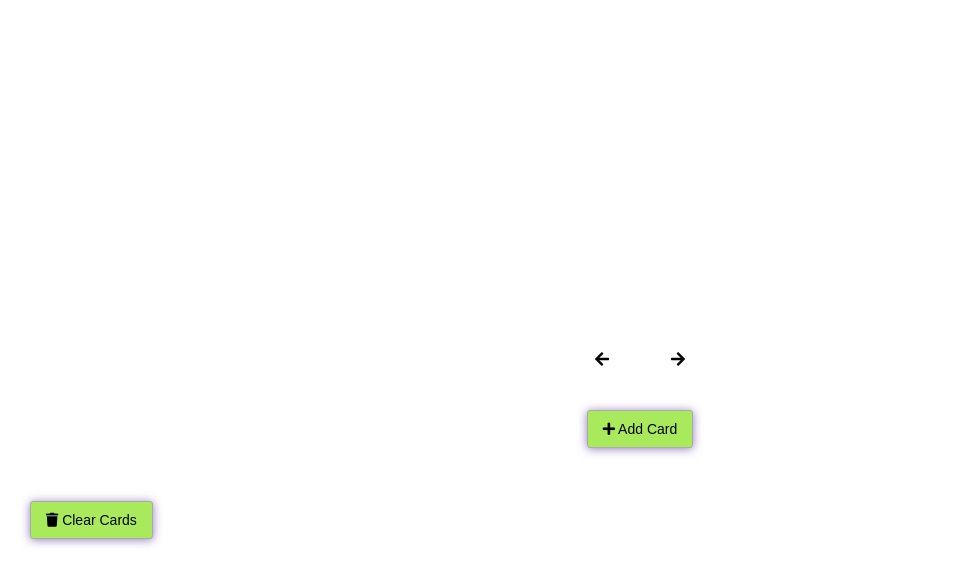
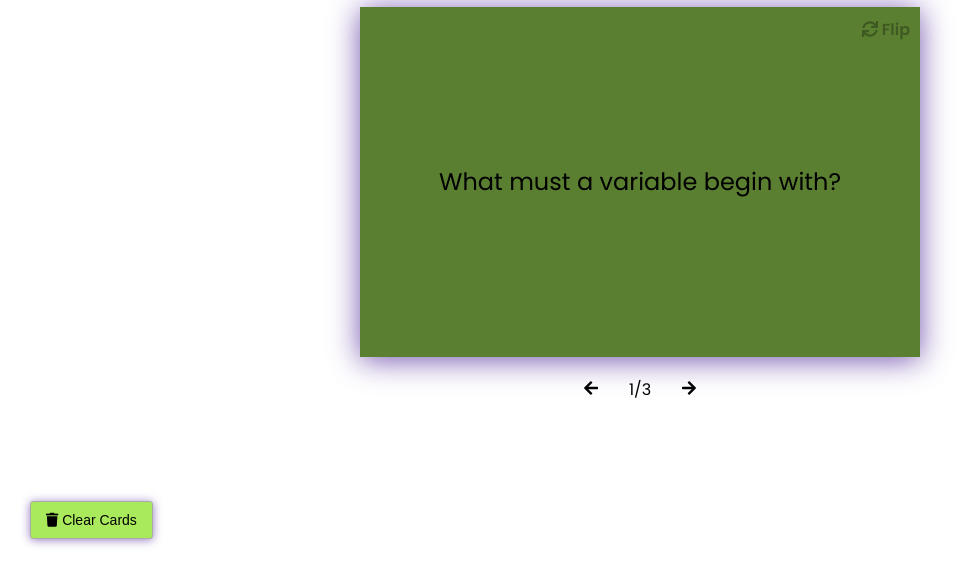
Before and after one commit to AdrianaManea/Memory_Cards, a plain HTML site: page index.html in a window 1280 px wide. Shown: the part 231-800 px from the top of the page, without its empty margins (0-980 px from the left). Drawn offline with Linux system fonts and the light colour scheme.

Commit message:
create cards and flip effect with JS

```diff
--- a/index.html
+++ b/index.html
@@ -85,11 +85,12 @@
       <label for="answer">Answer</label>
       <textarea id="answer" placeholder="Enter answer..."></textarea>
     </div>
+
+    <button class="btn" id="add-card">
+      <i class="fas fa-plus"></i> Add Card
+    </button>
   </div>
 
-  <button class="btn" id="add-card">
-    <i class="fas fa-plus"></i> Add Card
-  </button>
 
   <script src="script.js"></script>
 </body>
--- a/script.js
+++ b/script.js
@@ -0,0 +1,88 @@
+const cardsContainer = document.getElementById('cards-container'),
+  prevBtn = document.getElementById('cards-prev'),
+  nextBtn = document.getElementById('next'),
+  currentEl = document.getElementById('current'),
+  showBtn = document.getElementById('show'),
+  hideBtn = document.getElementById('hide'),
+  questionEl = document.getElementById('question'),
+  answerEl = document.getElementById('answer'),
+  addCardBtn = document.getElementById('add-card'),
+  clearBtn = document.getElementById('clear'),
+  addContainer = document.getElementById('add-container');
+
+// Keep track of current card
+let currentActiveCard = 0;
+
+/*
+2 Arrays:
+ - one to store the actual elements
+ - one to store the data for the cards
+   - an array of objects with questions and answers
+*/
+
+
+// Array to Store DOM cards
+const cardsEl = [];
+
+// Store card data
+const cardsData = [{
+    question: "What must a variable begin with?",
+    answer: "A letter, $ or _"
+  },
+  {
+    question: "What is a variable?",
+    answer: "Container for a piece of data"
+  },
+  {
+    question: "Example of Case Sensitive Variable",
+    answer: "thisIsAVariable"
+  }
+];
+
+// Loop through the data and create a DOM card for each one
+// Create all cards
+function createCards() {
+  cardsData.forEach((data, index) => createCard(data, index));
+}
+
+// Create a single card in the DOM
+function createCard(data, index) {
+  const card = document.createElement('div');
+  card.classList.add('card');
+
+  if (index === 0) {
+    card.classList.add('active');
+  }
+
+  card.innerHTML = `
+  <div class="inner-card">
+    <div class="inner-card-front">
+      <p>
+        ${data.question}
+      </p>
+    </div>
+    <div class="inner-card-back">
+      <p>
+        ${data.answer}
+      </p>
+    </div>
+  </div>
+  `;
+
+  // Show answer
+  card.addEventListener('click', () => card.classList.toggle('show-answer'));
+
+  // Add to DOM cards
+  cardsEl.push(card);
+
+  cardsContainer.appendChild(card);
+
+  updateCurrentText();
+}
+
+// Show number of cards
+function updateCurrentText() {
+  currentEl.innerText = `${currentActiveCard + 1 }/${cardsEl.length}`;
+}
+
+createCards();
--- a/style.css
+++ b/style.css
@@ -83,7 +83,7 @@ h1 button {
   height: 100%;
   width: 100%;
   transform: translateX(50%) rotateY(-10deg);
-  transition: transform 5s ease, opacity 5s ease;
+  transition: transform 1s ease, opacity 1s ease;
 }
 
 .card.active {
@@ -106,7 +106,7 @@ h1 button {
   position: relative;
   /* transform-style: preserve-3d; CSS property sets whether children of an element are positioned in the 3D space or are flatenned in the plane of the element */
   transform-style: preserve-3d;
-  transition: transform 5s ease;
+  transition: transform 1s ease;
 }
 
 /* .show-answer - dynamically added JS */
@@ -185,7 +185,7 @@ h1 button {
   top: 0;
   bottom: 0;
   width: 100%;
-  transition: 0.3s ease;
+  transition: 5s ease;
 }
 
 .add-container.show {
```
